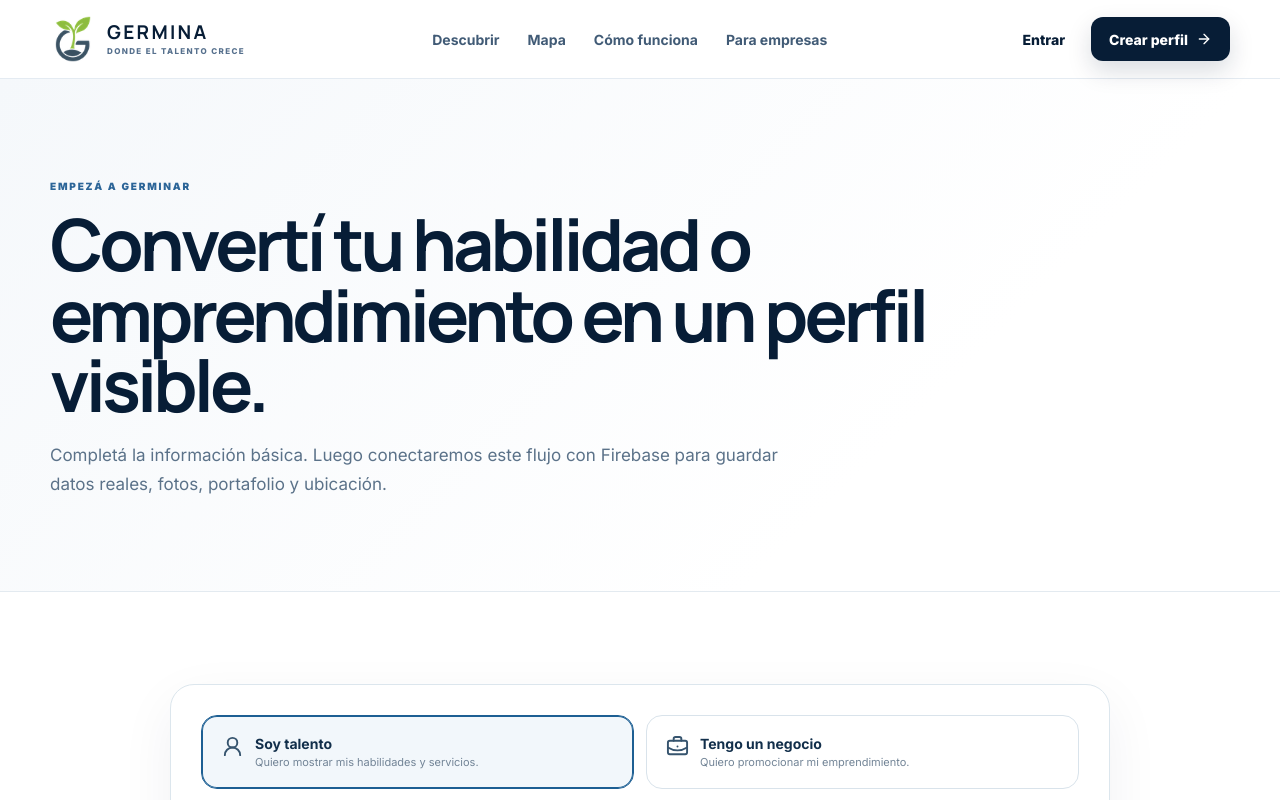
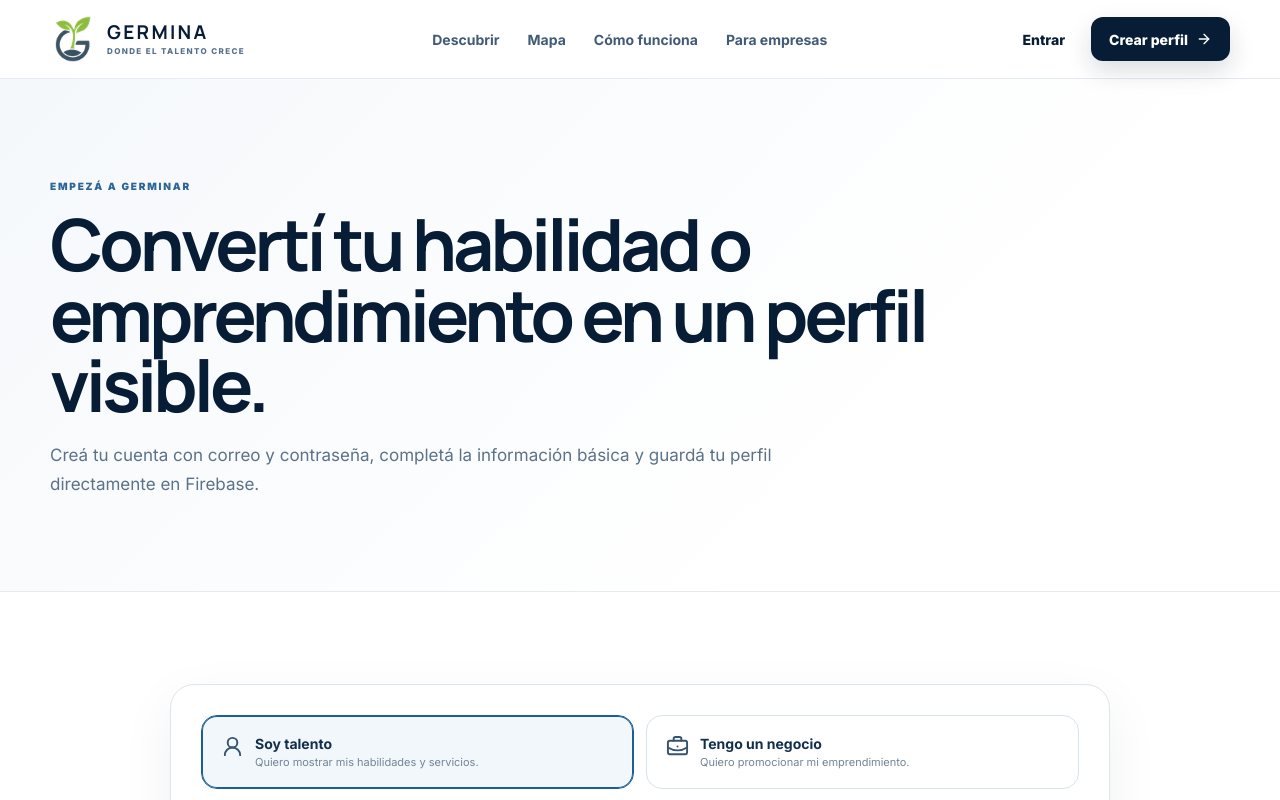
Before and after one commit to moneyfund/rally2026, a Next.js app: page /crear-perfil in a window 1280 px wide. Shown: the top 800 px of the page. Built offline with nearby package versions, Linux system fonts and the light colour scheme; no server answers.

Commit message:
copy: reflect live Firebase registration

```diff
--- a/app/crear-perfil/page.tsx
+++ b/app/crear-perfil/page.tsx
@@ -6,7 +6,7 @@ export const metadata: Metadata = { title: "Crear perfil" };
 export default function CrearPerfilPage() {
   return (
     <main>
-      <section className="page-hero"><div className="shell"><span className="eyebrow">EMPEZÁ A GERMINAR</span><h1>Convertí tu habilidad o emprendimiento en un perfil visible.</h1><p>Completá la información básica. Luego conectaremos este flujo con Firebase para guardar datos reales, fotos, portafolio y ubicación.</p></div></section>
+      <section className="page-hero"><div className="shell"><span className="eyebrow">EMPEZÁ A GERMINAR</span><h1>Convertí tu habilidad o emprendimiento en un perfil visible.</h1><p>Creá tu cuenta con correo y contraseña, completá la información básica y guardá tu perfil directamente en Firebase.</p></div></section>
       <section className="section"><div className="shell form-shell"><CreateProfileForm /></div></section>
     </main>
   );
```
